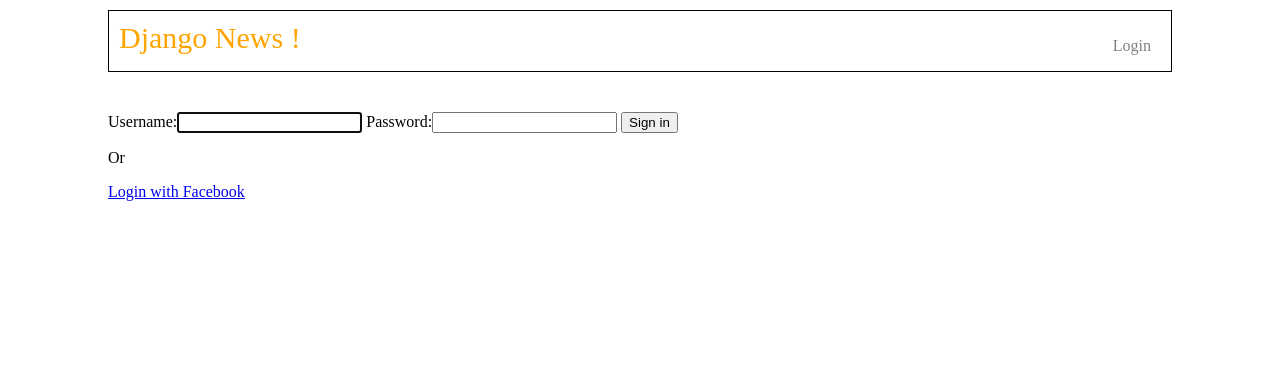
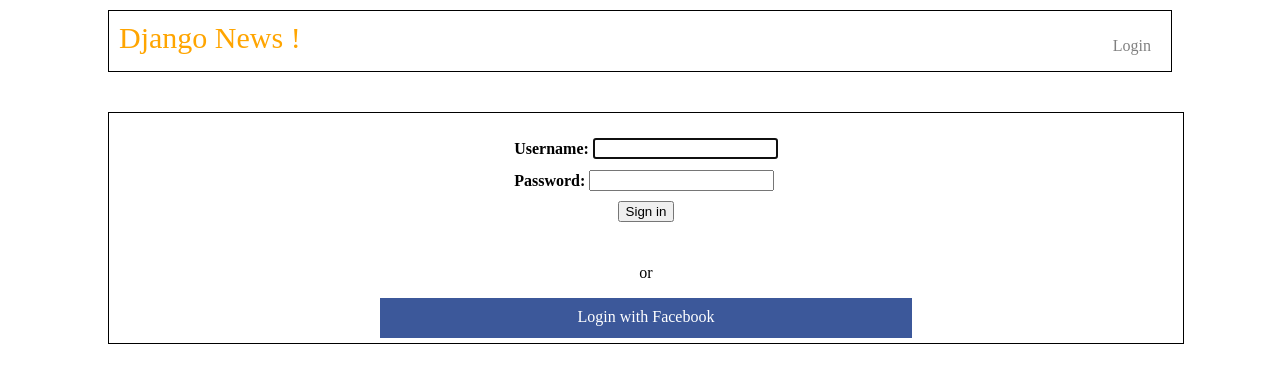
Before and after one commit to elhamza9/django-news, a Django app: page /login in a window 1280 px wide. Shown: the top 383 px of the page. Run offline with Django 3.2, Linux system fonts and the light colour scheme.

Commit message:
Style Login page

```diff
--- a/djangonews/djangonews/templates/auth/login.html
+++ b/djangonews/djangonews/templates/auth/login.html
@@ -3,11 +3,17 @@
 {% block title %} Login {% endblock %}
 
 {% block content %}
-    <form role="form" method="post" action="{% url 'user_login' %}">
-        {% csrf_token %}
-        {{ form }}
-        <button type="submit">Sign in</button>
-    </form>
-    <p>Or</p>
-    <a href="{% url 'social:begin' 'facebook' %}">Login with Facebook</a>
+<div class="login-wrapper">
+        <form role="form" method="post" action="{% url 'user_login' %}" class="login-form">
+            {% csrf_token %}
+            <table>
+                {{ form.as_table }}
+            </table>
+            <button type="submit">Sign in</button>
+        </form>
+        <p>or</p>
+        <div class="social">
+            <a class="link" href="{% url 'social:begin' 'facebook' %}">Login with Facebook</a>
+        </div>
+</div>
 {% endblock %}
--- a/djangonews/topics/static/topics/styles/main.css
+++ b/djangonews/topics/static/topics/styles/main.css
@@ -209,3 +209,33 @@ main.base-main {
 .topic-form .field label { display:inline-block; width:120px;  }
 
 .topic-form .field input { display:inline-block;  }
+
+.login-wrapper {
+    width: 100%;
+    border: 1px solid black;
+    text-align: center;
+    padding: 5px
+}
+
+.login-form {
+    padding: 10px;
+    display: inline-block;
+}
+
+.login-wrapper .social {
+    background-color: #3c589a;
+    height: 30px;
+    padding-top: 10px;
+    width: 50%;
+    margin-left: auto;
+    margin-right: auto;
+}
+
+.login-wrapper .social .link {
+    color: white;
+}
+
+.login-form table tr {
+    display: block;
+    margin: 5px 0;
+}
```
